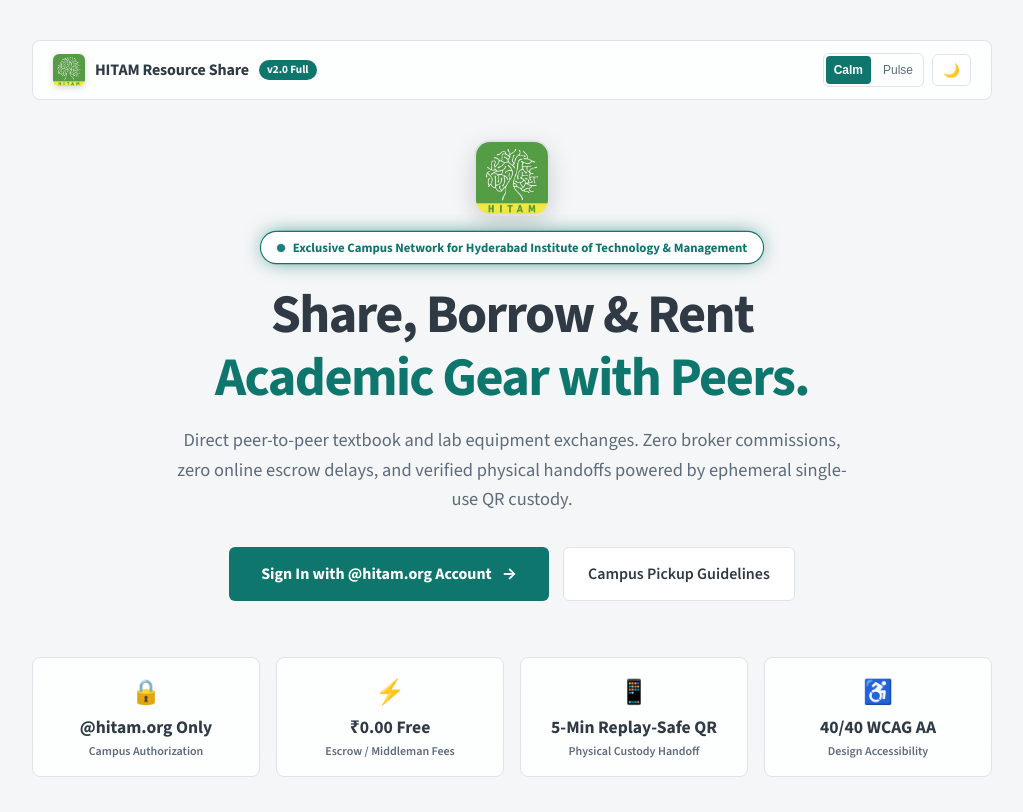
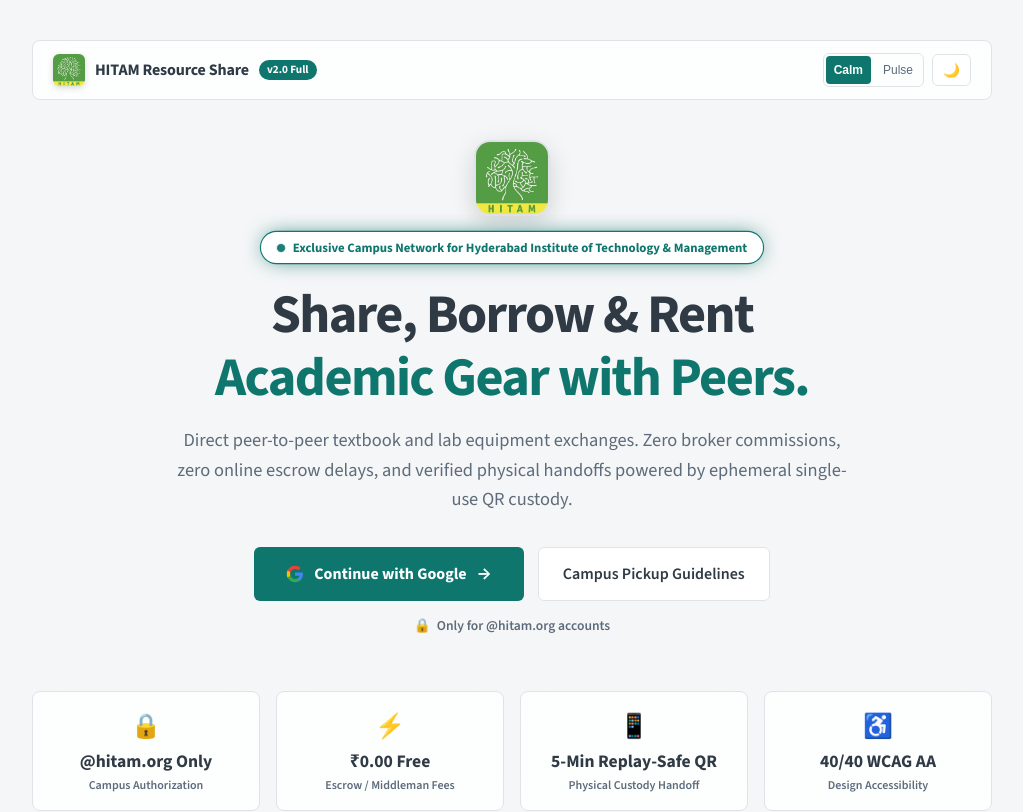
Before and after one commit to rxp017/Resource_share, a React (Vite) app: page / in a window 1280 px wide. Shown: the top 812 px of the page, without its empty margins (128-1151 px from the left). Built offline with nearby package versions, Linux system fonts and the light colour scheme; no server answers; the HTML template or start-up script is replaced by a standard one.

Commit message:
fix(landing): align CTA with Google auth, add trust line and OpenGraph metadata

```diff
--- a/index.html
+++ b/index.html
@@ -4,6 +4,14 @@
     <meta charset="UTF-8" />
     <meta name="viewport" content="width=device-width, initial-scale=1.0, viewport-fit=cover" />
     <meta name="description" content="Official campus resource sharing and academic marketplace for verified HITAM students." />
+    <meta name="theme-color" content="#0F766E" />
+    <meta property="og:title" content="HITAM Resource Share | Campus Peer Exchange" />
+    <meta property="og:description" content="Official campus resource sharing and academic marketplace for verified HITAM students." />
+    <meta property="og:image" content="/hitam-logo.png" />
+    <meta property="og:type" content="website" />
+    <meta name="twitter:card" content="summary" />
+    <meta name="twitter:title" content="HITAM Resource Share" />
+    <meta name="twitter:description" content="Official campus resource sharing and academic marketplace for verified HITAM students." />
     <title>HITAM Resource Share | Campus Peer Exchange</title>
     <link rel="icon" type="image/png" href="/hitam-logo.png" />
     <link rel="apple-touch-icon" href="/hitam-logo.png" />
--- a/src/modules/landing/PublicLandingPage.tsx
+++ b/src/modules/landing/PublicLandingPage.tsx
@@ -218,7 +218,13 @@
                 minHeight: '48px',
               }}
             >
-              <span>Sign In with @hitam.org Account</span>
+              <svg width="18" height="18" viewBox="0 0 24 24" aria-hidden="true">
+                <path d="M22.56 12.25c0-.78-.07-1.53-.2-2.25H12v4.26h5.92c-.26 1.37-1.04 2.53-2.21 3.31v2.77h3.57c2.08-1.92 3.28-4.74 3.28-8.09z" fill="#4285F4"/>
+                <path d="M12 23c2.97 0 5.46-.98 7.28-2.66l-3.57-2.77c-.98.66-2.23 1.06-3.71 1.06-2.86 0-5.29-1.93-6.16-4.53H2.18v2.84C3.99 20.53 7.7 23 12 23z" fill="#34A853"/>
+                <path d="M5.84 14.09c-.22-.66-.35-1.36-.35-2.09s.13-1.43.35-2.09V7.06H2.18C1.43 8.55 1 10.22 1 12s.43 3.45 1.18 4.94l2.85-2.22.81-.63z" fill="#FBBC05"/>
+                <path d="M12 5.38c1.62 0 3.06.56 4.21 1.64l3.15-3.15C17.45 2.09 14.97 1 12 1 7.7 1 3.99 3.47 2.18 7.06l3.66 2.84c.87-2.6 3.3-4.52 6.16-4.52z" fill="#EA4335"/>
+              </svg>
+              <span>Continue with Google</span>
               <span>→</span>
             </Link>
           )}
@@ -244,6 +250,22 @@
             <span>Campus Pickup Guidelines</span>
           </Link>
         </div>
+
+        <p
+          style={{
+            fontSize: '0.85rem',
+            color: 'var(--color-text-muted)',
+            marginTop: '14px',
+            display: 'flex',
+            alignItems: 'center',
+            justifyContent: 'center',
+            gap: '6px',
+            fontWeight: 600,
+          }}
+        >
+          <span>🔒</span>
+          <span>Only for @hitam.org accounts</span>
+        </p>
       </header>
 
       {/* Live Campus Metric Chips */}
```
